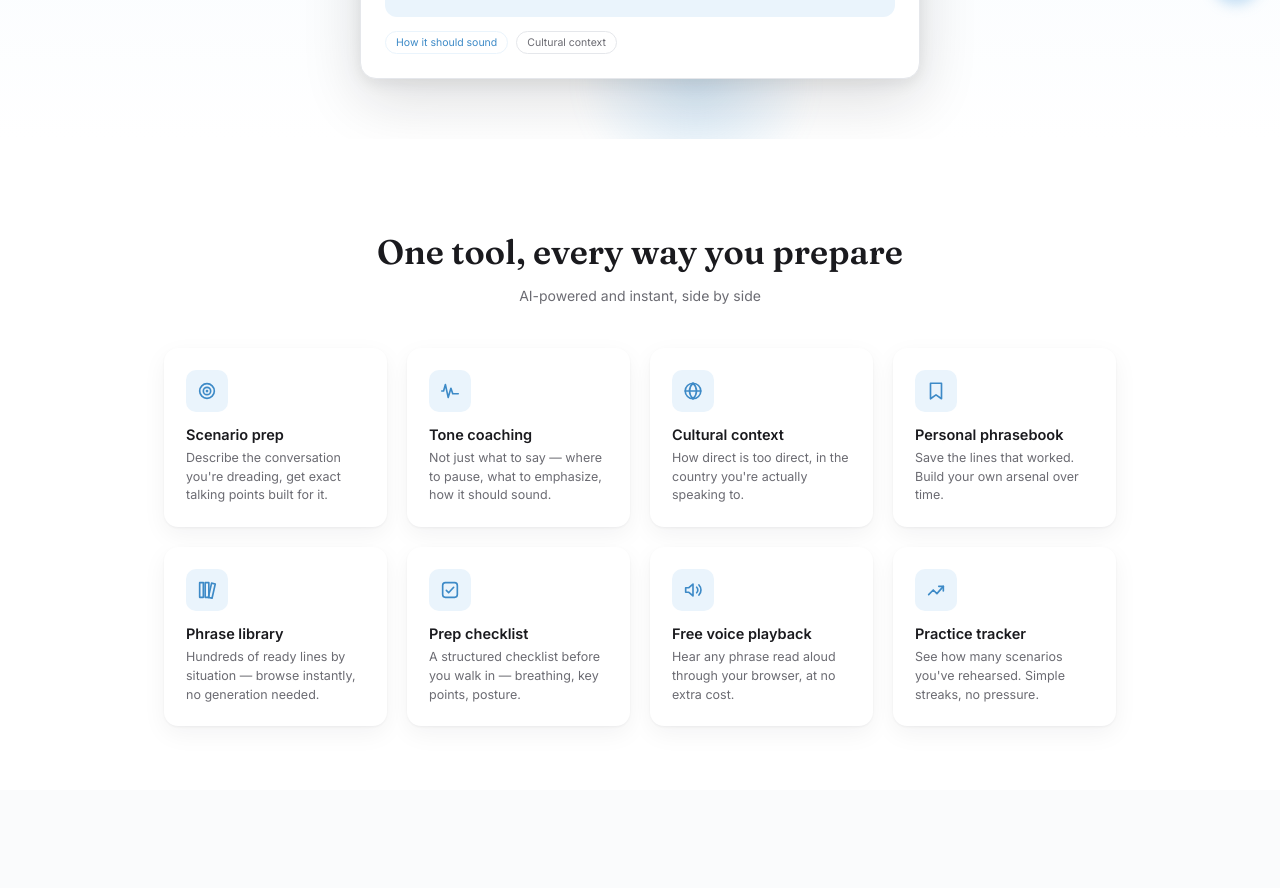
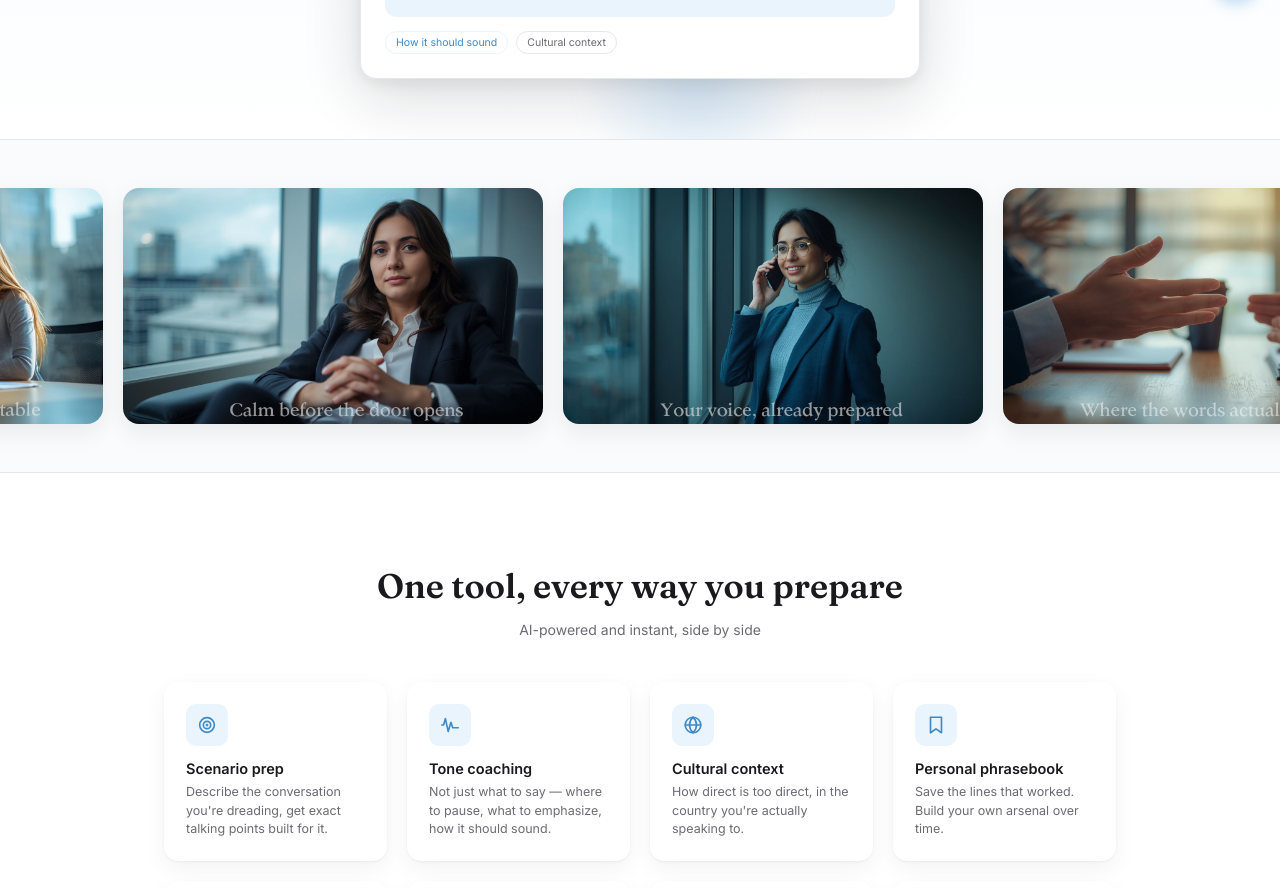
Before and after one commit to kssw117-sudo/Speak-with-confidence-AI, a React (Vite) app: page /#home in a window 1280 px wide. Shown: the part 780-1668 px from the top of the page. Built offline with nearby package versions, Linux system fonts and the light colour scheme.

Commit message:
Update App.jsx

```diff
--- a/src/App.jsx
+++ b/src/App.jsx
@@ -501,6 +501,9 @@ export default function App() {
         .result-card-anim { animation: cardFadeIn 0.3s ease both; }
         @keyframes statPop { from { opacity: 0; transform: translateY(8px); } to { opacity: 1; transform: translateY(0); } }
         .stat-pop { animation: statPop 0.5s cubic-bezier(0.22,1,0.36,1) both; }
+        @keyframes marqueeScroll { from { transform: translateX(0); } to { transform: translateX(-50%); } }
+        .marquee-track { display: flex; width: max-content; animation: marqueeScroll 42s linear infinite; }
+        .marquee-wrap:hover .marquee-track { animation-play-state: paused; }
         .desktop-nav { display: flex; }
         .mobile-menu-btn { display: none; }
         .logo-text { display: inline; }
@@ -633,6 +636,22 @@ export default function App() {
                   </div>
                 </div>
               </div>
+            </div>
+          </div>
+
+          {/* ---------- PHOTO MARQUEE ---------- */}
+          <div className="marquee-wrap" style={{ overflow: 'hidden', padding: '48px 0', background: '#FAFBFC', borderTop: `1px solid ${LINE}`, borderBottom: `1px solid ${LINE}` }}>
+            <div className="marquee-track" style={{ gap: 20 }}>
+              {[...Array(2)].flatMap((_, dup) =>
+                [1, 2, 3, 4, 5].map(n => (
+                  <img
+                    key={`${dup}-${n}`}
+                    src={`/images/hero${n}.jpg`}
+                    alt=""
+                    style={{ width: 420, height: 236, objectFit: 'cover', borderRadius: 16, boxShadow: '0 8px 24px rgba(20,20,30,0.08)', flexShrink: 0 }}
+                  />
+                ))
+              )}
             </div>
           </div>
 
```
